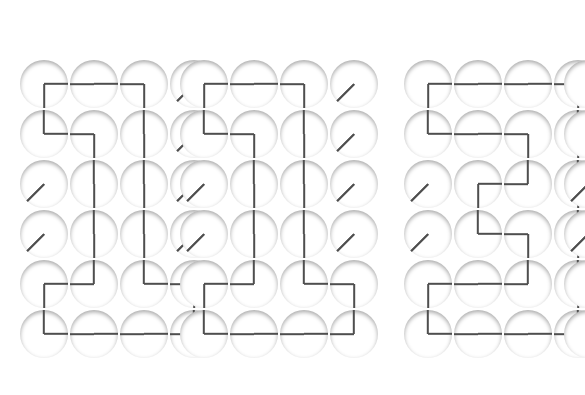
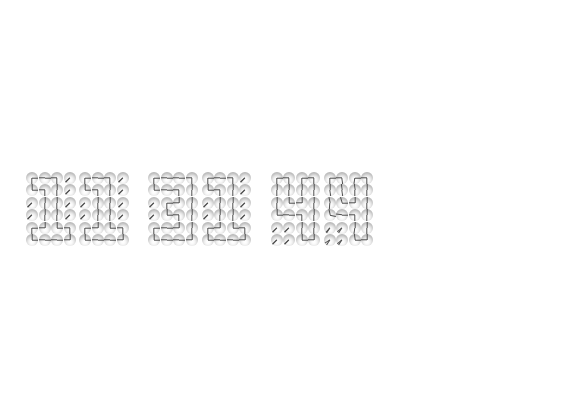
Before and after one commit to enKODING1/creative-coding, a website built with Vite: page clock/index.html in a window 390 px wide. Shown: the part 213-608 px from the top of the page, 585 px wide, since content can reach past the window. Built offline with nearby package versions, Linux system fonts and the light colour scheme.

Commit message:
style: 반응형 타이포그래피를 구현하고 CSS 속성을 개선

```diff
--- a/clock/style.css
+++ b/clock/style.css
@@ -1,9 +1,13 @@
+html {
+  font-size: clamp(4px, min(1vw, 2vh), 16px);
+}
+
 body {
   width: 100%;
   height: 100%;
 }
 
-.main{
+.main {
   width: 90%;
   height: 100vh;
   margin: auto;
@@ -13,7 +17,9 @@ body {
   /* border: 1px solid red; */
 }
 
-.hour, .min, .sec{
+.hour,
+.min,
+.sec {
   display: grid;
   grid-template-columns: repeat(2, 1fr);
   /* justify-content: center; */
@@ -38,9 +44,8 @@ body {
   width: 3rem;
   height: 3rem;
   box-shadow:
-  inset 0 2px 4px rgba(0, 0, 0, 0.35),   /* 위쪽에서 눌러준 느낌 */
-  inset 0 -2px 3px rgba(255, 255, 255, 0.162); /* 아래쪽의 밝은 반사 */
-
+    inset 0 2px 4px rgba(0, 0, 0, 0.35),
+    inset 0 -2px 3px rgba(255, 255, 255, 0.162); /* 아래쪽의 밝은 반사 */
 }
 
 .line {
```
